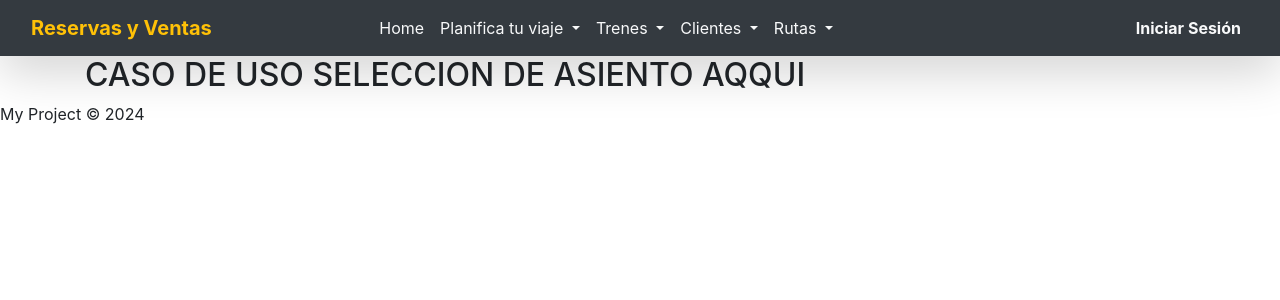
After one commit to GitGiuGin/ReservasVentasTrenes, a Django app: page /asientos/seleccionaAsiento in a window 1280 px wide. The commit adds this page. Shown: the top 300 px of the page. Run offline with Django 3.2, Linux system fonts and the light colour scheme; some libraries are stand-ins or nearby versions.

Commit message:
Rutas funcionales - Empezar a trabajar con reservas

```diff
--- a/ReservasVentasTrenes/urls.py
+++ b/ReservasVentasTrenes/urls.py
@@ -24,4 +24,5 @@ urlpatterns = [
     path('trenes/', include('apps.trenes.urls')),
     path('rutas/', include('apps.rutas.urls')),
     path('reservas/', include('apps.reservas.urls')),
+    path('asientos/', include('apps.asientos.urls')),
 ]
--- /dev/null
+++ b/apps/asientos/templates/asientos/seleccion_asiento.html
@@ -0,0 +1,7 @@
+{% extends 'base.html' %}
+
+{% block content %}
+
+<h2>CASO DE USO SELECCION DE ASIENTO AQQUI</h2>
+
+{% endblock %}
--- /dev/null
+++ b/apps/asientos/urls.py
@@ -0,0 +1,6 @@
+from django.urls import path
+from .views import *
+
+urlpatterns = [
+    path('seleccionaAsiento', reservasAsiento, name='seleccion_asiento'),
+]
--- a/apps/asientos/views.py
+++ b/apps/asientos/views.py
@@ -7,8 +7,9 @@ def liberarAsiento():
 def obtenerEstado():
     pass
 
-def reservasAsiento():
-    pass
+def reservasAsiento(request):
+    # Aquí colocas la lógica para manejar la selección de asientos
+    return render(request, 'asientos/seleccion_asiento.html')
 
 def verificarDisponibilidad():
     pass
--- a/apps/rutas/templates/rutas/ruta_editar.html
+++ b/apps/rutas/templates/rutas/ruta_editar.html
@@ -7,7 +7,6 @@
         style="max-width: 600px; margin: auto; background-color: #f8f9fa;">
         {% csrf_token %}
         <input type="hidden" name="id" value="{{ ruta.id }}">
-        <input type="hidden" value="{{cliente.id}}" name="id">
         <p class="text-center font-weight-bold mb-2" style="font-size: 1.25rem; color: #000000;">
             Ruta: {{ruta.origen}} - {{ruta.destino}}
         </p>
--- a/apps/rutas/templates/rutas/rutas_disponibles.html
+++ b/apps/rutas/templates/rutas/rutas_disponibles.html
@@ -32,7 +32,7 @@
                 <td>{{ ruta.precio_bs }}</td>
                 <td>{{ ruta.tren.nombre }}</td>
                 <td>
-                    <a href="reservarAsiento/{{ruta.id}}" class="btn btn-sm btn-info m-1">
+                    <a href={% url 'seleccion_asiento' %} class="btn btn-sm btn-info m-1">
                         <i class="fas fa-edit"></i> Reservar asientos
                     </a>
                 </td>
```
